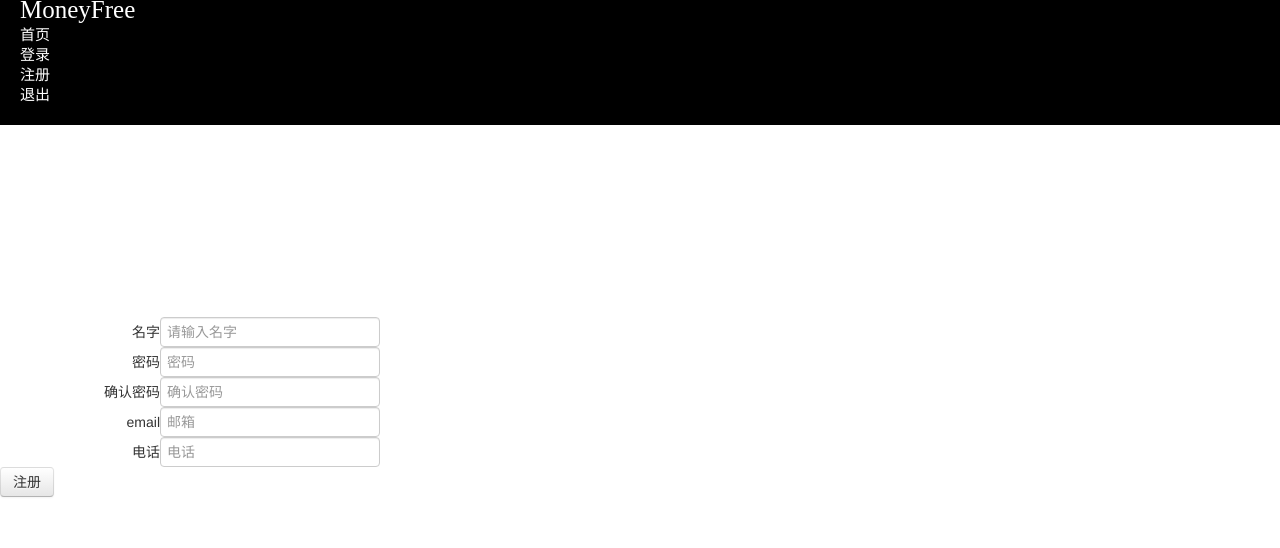
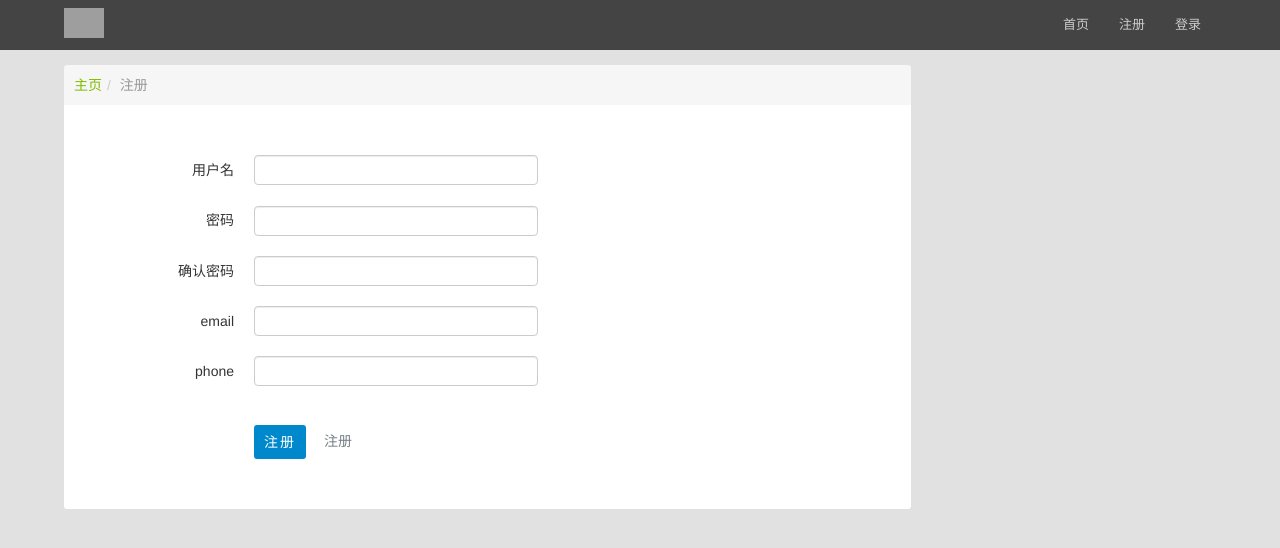
Before and after one commit to FeiPingWang/my_web, a Flask app: page /register in a window 1280 px wide. Shown: the top 548 px of the page. Run offline with Flask 2, Linux system fonts and the light colour scheme; some libraries are stand-ins or nearby versions; grey boxes are pictures that could not be loaded.

Commit message:
安装cnode论坛，修改前端

```diff
--- a/routes/index.py
+++ b/routes/index.py
@@ -25,7 +25,7 @@ def index():
         board_list = Board.get_all_obj()
         note = Weekly.get_all_obj()
         # print('note ', note)
-        return render_template('index.html', board=board_list, note=note)
+        return render_template('index/index.html', board=board_list, note=note)
 
 
 @main.route('/login', methods=['GET', 'POST'])
@@ -38,7 +38,7 @@ def login():
             session['user_id'] = u.id   # u[0] is user_id
             session['user_name'] = u.user_name
             return redirect(url_for('index.index'))  # 登录成功
-    return render_template('login.html')
+    return render_template('index/login.html')
 
 
 @main.route('/logout', methods=['GET'])
@@ -58,4 +58,4 @@ def register():
         u = User(form)
         User.new(u)
         return redirect(url_for('index.index'))
-    return render_template('register.html')
+    return render_template('index/register.html')
--- a/static/css/my_web.css
+++ b/static/css/my_web.css
@@ -15,12 +15,6 @@
     color: #ffffff;
     font-size: 15px;
 }
-
-/* 登录注册表格的垂直位置 */
-.form-horizontal {
-    margin-top: 15%;
-}
-
 
 /* 模仿cnode论坛 */
 #main {
@@ -67,6 +61,15 @@
 
 .panel .inner.no-padding {
     padding: 0;
+}
+
+.panel .inner {
+    padding: 10px;
+    border-radius: 0 0 3px 3px;
+}
+
+.panel .inner>form.form-horizontal {
+    margin-top: 40px;
 }
 
 .panel .cell {
--- a/templates/base.html
+++ b/templates/base.html
@@ -4,32 +4,40 @@
     {% block head %}
 	<meta charset="utf-8">
 	<title>{% block title %}moneyfree{% endblock %}</title>
-	<link rel="stylesheet" type="text/css" href="http://cdn.static.runoob.com/libs/bootstrap/3.3.7/css/bootstrap.min.css">
-	<link rel="stylesheet" type="text/css" href="static/css/my_web.css">
+	<link rel="stylesheet" type="text/css" href="/static/css/bootstrap.min.css">
+	<link rel="stylesheet" type="text/css" href="/static/css/style.css">
     <script src="/static/lib/jquery-3.0.0.min.js"></script>
 	<script src="/static/lib/markdownit.js"></script>
     {% endblock %}
 </head>
 <body>
-{% block body %}
-<nav class="nav nav-pills" role="navigation">
-	<div class="container-fluid">
-	<div class="navbar-header">
-		<label id="my_web_name">MoneyFree</label>
-	</div>
-	<div>
-		<ul class="nav navbar-nav navbar-right">
-            {% block navbar %}
-            <li class="active"><a class="nav-name" href="{{ url_for('index.index') }}">首页</a></li>
-			<li class="active"><a class="nav-name" href="{{ url_for('index.login') }}">登录</a></li>
-			<li class="active"><a class="nav-name" href="{{ url_for('index.register') }}">注册</a></li>
-			<li class="active"><a class="nav-name" href="{{ url_for('index.logout') }}">退出</a></li>
-            {% endblock %}
-		</ul>
-	</div>
-	</div>
-</nav>
-{% endblock %}
+    <div class="navbar">
+    {% block nav %}
+        <div class="navbar-inner">
+            <div class="container">
+                <a class="brand" href={{ url_for("index.index") }}>
+                    <img src="/static/img/avater.img" width="40" height="34">
+                </a>
+            <ul class="nav pull-right">
+                <li><a href={{ url_for("index.index") }}>首页</a></li>
+                <li><a href={{ url_for("index.register") }}>注册</a></li>
+                <li><a href={{ url_for("index.login") }}>登录</a></li>
+            </ul>
+        </div>
+    {% endblock nav %}
+    </div>
+</div>
+
+<div id="main">
+    <div id="sidebar">
+        {% block sidebar %}
+		{% endblock %}
+    </div>
+    <div id="content">
+        {% block content %}
+        {% endblock content %}
+    </div>
+</div>
 </body>
 <script>
     {% block script %}
--- /dev/null
+++ b/templates/index/register.html
@@ -0,0 +1,53 @@
+{% extends 'base.html' %}
+{% block title %} 注册 {% endblock %}
+
+{% block main %}
+    {% block content %}
+    <div class="panel">
+    <div class="header">
+        <ul class="breadcrumb">
+            <li><a href={{ url_for("index.index") }}>主页</a><span class="divider">/</span></li>
+            <li class="active">注册</li>
+        </ul>
+    </div>
+    <div class="inner">
+        <form id="signin_form" class="form-horizontal" action={{ url_for("index.register") }} method="post">
+            <div class="control-group">
+                <label class="control-label" for="username">用户名</label>
+                <div class="controls">
+                    <input class="input-xlarge" id="username" name="username" size="30" type="text">
+                </div>
+            </div>
+            <div class="control-group">
+                <label class="control-label" for="password">密码</label>
+                <div class="controls">
+                    <input class="input-xlarge" id="password" name="password" size="30" type="password">
+                </div>
+            </div>
+            <div class="control-group">
+                <label class="control-label" for="confirm">确认密码</label>
+                <div class="controls">
+                    <input class="input-xlarge" id="confirm" name="confirm" size="30" type="password">
+                </div>
+            </div>
+            <div class="control-group">
+                <label class="control-label" for="email">email</label>
+                <div class="controls">
+                    <input class="input-xlarge" id="email" name="email" size="30" type="password">
+                </div>
+            </div>
+            <div class="control-group">
+                <label class="control-label" for="phone">phone</label>
+                <div class="controls">
+                    <input class="input-xlarge" id="phone" name="phone" size="30" type="password">
+                </div>
+            </div>
+            <div class="form-actions">
+                <input type="submit" class="span-primary" value="注册">
+                <a id="forgot_password" href={{ url_for("index.register") }}>注册</a>
+            </div>
+      </form>
+    </div>
+    </div>
+    {% endblock content %}
+{% endblock main %}
--- a/templates/register.html
+++ /dev/null
@@ -1,44 +0,0 @@
-{% extends 'base.html' %}
-{% block title %} 登陆 {% endblock %}
-{% block body %}
-{{ super() }}
-<form class="form-horizontal" role="form" action={{ url_for("index.register") }} method="post">
-    <div class="col-sm-4 col-sm-offset-4">
-        <div class="form-group">
-            <label for="username" class="col-sm-2 control-label">名字</label>
-            <div class="col-sm-10">
-                <input type="text" class="form-control" id="username" name="username" placeholder="请输入名字">
-            </div>
-        </div>
-        <div class="form-group">
-            <label for="password" class="col-sm-2 control-label">密码</label>
-            <div class="col-sm-10">
-                <input type="password" class="form-control" id="password" name="password" placeholder="密码">
-            </div>
-        </div>
-         <div class="form-group">
-            <label for="confirm" class="col-sm-2 control-label">确认密码</label>
-            <div class="col-sm-10">
-                <input type="password" class="form-control" id="confirm" name="confirm" placeholder="确认密码">
-            </div>
-        </div>
-        <div class="form-group">
-            <label for="email" class="col-sm-2 control-label">email</label>
-            <div class="col-sm-10">
-                <input type="text" class="form-control" id="email" name="email" placeholder="邮箱">
-            </div>
-        </div>
-         <div class="form-group">
-             <label for="phone" class="col-sm-2 control-label">电话</label>
-             <div class="col-sm-10">
-                <input type="text" class="col-sm-2 form-control" id="phone" name="phone" placeholder="电话">
-             </div>
-        </div>
-        <div class="form-group">
-            <div class="col-sm-offset-2 col-sm-10">
-                <button type="submit" class="btn btn-default">注册</button>
-            </div>
-        </div>
-    </div>
-</form>
-{% endblock %}
```
Also changed, not shown: templates/index.html (deleted, +0 -67 lines), templates/index/index.html (added, +42 -0 lines), templates/index/login.html (added, +37 -0 lines), templates/login.html (deleted, +0 -32 lines), templates/weekly/detail.html (+47 -34 lines), templates/weekly_index.html (deleted).
